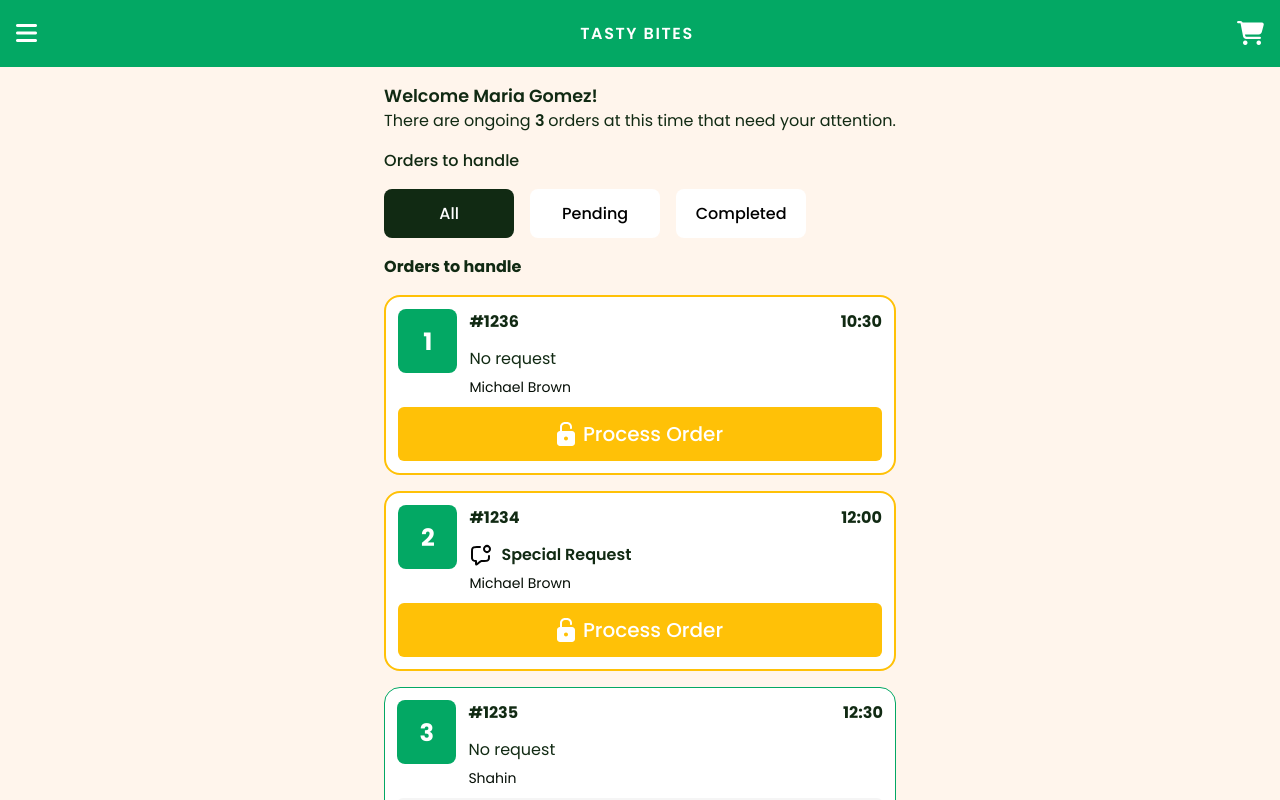
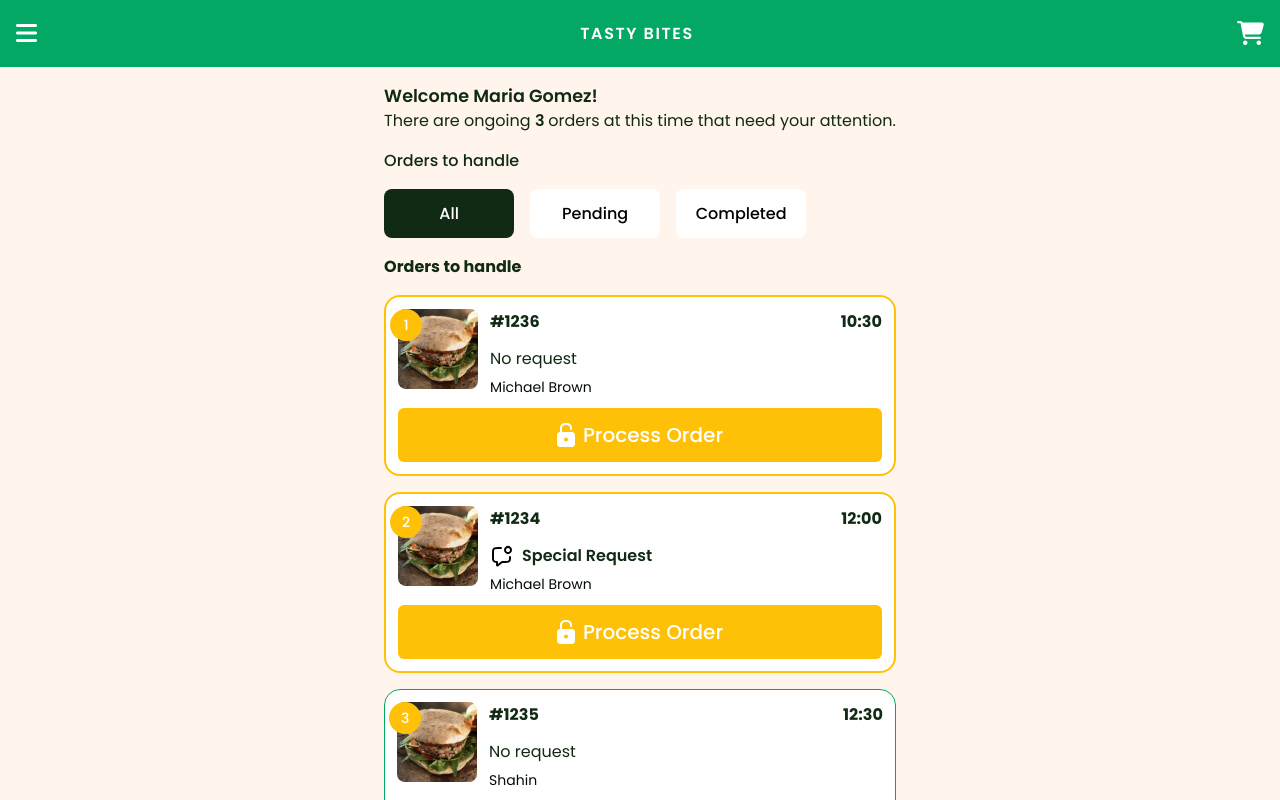
Before and after one commit to FirePants-TastyBites/frontend, a React (Vite) app: page /staff/orders in a window 1280 px wide. Shown: the top 800 px of the page. Built offline with nearby package versions, Linux system fonts and the light colour scheme.

Commit message:
Small fixes to Staff handling page

```diff
--- a/src/components/OrderModal/OrderModal.module.scss
+++ b/src/components/OrderModal/OrderModal.module.scss
@@ -10,7 +10,8 @@
   align-items: center;
   justify-content: center;
   background-color: rgba(0, 0, 0, 0.5);
-  padding: 20px;
+  padding: 1rem;
+  z-index: 1000;
 }
 
 .modal {
@@ -33,7 +34,6 @@
   display: flex;
   justify-content: space-between;
   border-bottom: 1px solid #ddd;
-
   height: 38px;
   align-items: center;
   align-self: stretch;
@@ -69,7 +69,6 @@
   @include text-style-400-14px;
   display: flex;
   flex-direction: column;
-
 }
 
 .timeInfo {
--- a/src/components/StaffLayout/StaffLayout.scss
+++ b/src/components/StaffLayout/StaffLayout.scss
@@ -1,3 +1,3 @@
 .staff-layout {
-  //   background-color: #f2f2f2;
+  min-height: 80vh;
 }
--- a/src/components/StaffOrdersCard/StaffOrdersCard.scss
+++ b/src/components/StaffOrdersCard/StaffOrdersCard.scss
@@ -10,13 +10,7 @@
   border-radius: 16px;
   gap: 12px;
   width: 100%;
-  .orders-card.pending {
-    border: 2px solid $yellow;
-  }
 
-  .orders-card.processed {
-    border: 1px solid $primary-color;
-  }
   header {
     width: 100%;
     display: flex;
@@ -24,19 +18,36 @@
     justify-content: space-between;
     gap: 12px;
 
-    strong {
-      width: 64px;
-      height: 64px;
-      border-radius: 8px;
-      background-color: $primary-color;
-      color: $text-white;
-      display: flex;
-      justify-content: center;
-      align-items: center;
-      font-size: 1.5em;
-      font-weight: bold;
-      padding: 1rem;
+    .image-container {
+      position: relative;
+      .order-image {
+        width: 80px;
+        height: 80px;
+        object-fit: cover;
+        border-radius: 8px;
+      }
+
+      strong.priority {
+        position: absolute;
+        top: 0;
+        right: 70%;
+        z-index: 1;
+        width: 32px;
+        height: 32px;
+        padding: 10px;
+        border-radius: 50%;
+        background-color: $yellow;
+        display: flex;
+        flex-direction: column;
+        justify-content: center;
+        align-items: center;
+        padding: 10px;
+
+        @include text-style-500-14px;
+        color: $text-white;
+      }
     }
+
     .order-details-container {
       width: 100%;
       display: flex;
--- a/src/components/StaffOrdersCard/index.jsx
+++ b/src/components/StaffOrdersCard/index.jsx
@@ -17,7 +17,11 @@ const StaffOrdersCard = ({
   return (
     <article className={`orders-card ${isPending ? "pending" : "processed"}`}>
       <header onClick={() => onOpenModal(id)}>
-        <strong className="priority">{priority}</strong>
+        <div className="image-container">
+          <img src="/tuna.png" alt="Order Image" className="order-image" />
+          <strong className="priority">{priority}</strong>
+        </div>
+
         <section className="order-details-container">
           <div>
             <p>#{id}</p>
--- a/src/pages/Staff/index.jsx
+++ b/src/pages/Staff/index.jsx
@@ -24,7 +24,7 @@ const StaffPage = () => {
         id: "#1235",
         deliveryTime: "12:10",
         userId: "Sarah Johnson",
-        imageUrl: "tuna.png",
+        imageUrl: "/tuna.png",
         orderItems: {},
         comment: "",
         priority: 2
--- a/src/pages/StaffOrders/index.jsx
+++ b/src/pages/StaffOrders/index.jsx
@@ -8,7 +8,7 @@ const prioritizeOrders = (orders) => {
   return [...orders]
     .sort(
       (a, b) =>
-        new Date("1970/01/01 " + a.time) - new Date("1970/01/01 " + b.time)
+        new Date("2023/01/01 " + a.time) - new Date("2023/01/01 " + b.time)
     )
     .map((order, index) => ({
       ...order,
```
Also changed, not shown: src/pages/Staff/Staff.scss (+1 -117 lines).
